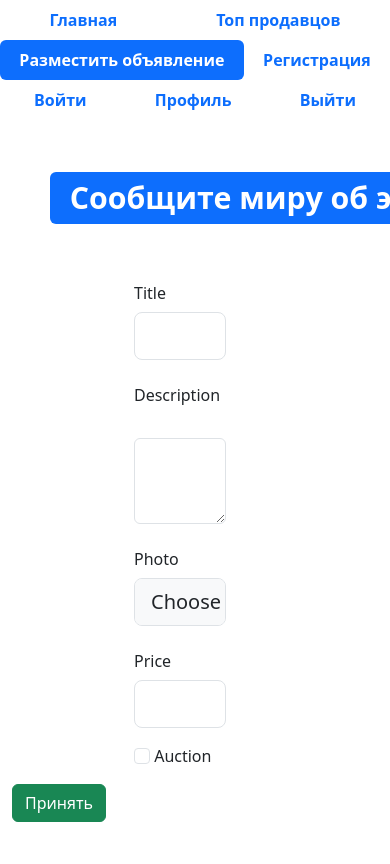
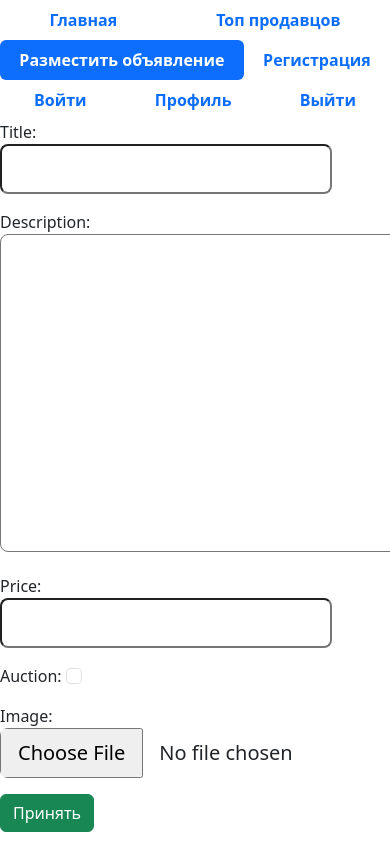
Before and after one commit to aiwobonappetit/module_4_django_stuff, a Django app: page /advertisement-post/ in a window 390 px wide; the page is wider, and only the part inside the window is pictured. Before the commit the page ends 822 px from the top of that part, so only its background shows below. Run offline with Django 4.2, Linux system fonts and the light colour scheme; some libraries are stand-ins or nearby versions.

Commit message:
Занятие 10

```diff
--- /dev/null
+++ b/advertisement/app_advertisement/forms.py
@@ -0,0 +1,23 @@
+from django import forms
+
+class AdvertisementForm(forms.Form):
+    title = forms.CharField(
+        max_length=60,
+        widget=forms.TextInput(attrs={"class" : "form-control-lg"})
+    )
+
+    description = forms.CharField(
+        widget=forms.Textarea(attrs={"class" : "form-control-lg"})
+    )
+
+    price = forms.DecimalField(
+        widget=forms.NumberInput(attrs={"class" : "form-control-lg"})
+    )
+
+    auction = forms.BooleanField(
+        required=False,
+        widget=forms.CheckboxInput(attrs={"class" : "form-check-input"})
+                                 )
+    image = forms.ImageField(
+        widget=forms.FileInput(attrs={"class" : "form-control-lg"})
+    )
--- a/advertisement/app_advertisement/views.py
+++ b/advertisement/app_advertisement/views.py
@@ -1,5 +1,6 @@
-from django.shortcuts import render
+from django.shortcuts import render, redirect, reverse
 from .models import Advertisement
+from .forms import AdvertisementForm
 
 def index(request):
     advertisements = Advertisement.objects.all()
@@ -10,7 +11,18 @@ def top_sellers(request):
     return render(request, "top-sellers.html")
 
 def advertisement_post(request):
-    return render(request, "advertisement-post.html")
+    if request.method == "POST":
+        form = AdvertisementForm(request.POST, request.FILES)
+        if form.is_valid():
+            advertisement = Advertisement(**form.cleaned_data)
+            advertisement.user = request.user
+            advertisement.save()
+            url = reverse("main-page")
+            return redirect(url)
+    else:
+        form = AdvertisementForm()
+    context = {"form" : form}
+    return render(request, "advertisement-post.html", context=context)
 
 def register(request):
     return render(request, "register.html")
--- a/advertisement/templates/advertisement-post.html
+++ b/advertisement/templates/advertisement-post.html
@@ -41,64 +41,23 @@
       </a>
     </li>
   </ul>
-  <div class="row">
-    <div class="col" style="margin: 50px;">
-      <div class="display-2">
-        <span class="badge bg-primary">Сообщите миру об этом в этой форме</span>
-      </div>
-    </div>
-  </div>
-  <div class="container">
-    <form method="post">
-      <div class="row mb-3">
-        <div class="col">
-          <label class="col-sm-4 col-form-label offset-4">Title</label>
-          <div class="col-sm-4 offset-4 w-25">
-            <input type="text" class="form-control form-control-lg">
+    <form method="post" enctype="multipart/form-data">
+      {% csrf_token %}
+      <div class="row mb-3 offset-sm-4">
+        <div class="col-6">
+          {{ form.as_p }}
+        </div>
+
+        <div class="row mb-3 offset-sm-2">
+          <div class="col">
+            <button type="submit" class="btn btn-success">Принять</button>
           </div>
         </div>
       </div>
-      <div class="row mb-3">
-        <div class="col">
-          <label class="col-sm-4 col-form-label offset-4">Description</label>
-          <div class="col-sm-4 offset-4 w-25">
-              <label for="" class="form-label"></label>
-              <textarea class="form-control" name="" id="" rows="3"></textarea>
-          </div>
-        </div>
-      </div>
-      <div class="row mb-3">
-        <div class="col">
-          <label class="col-sm-4 col-form-label offset-4">Photo</label>
-          <div class="col-sm-4 offset-4 w-25">
-            <input type="file" class="form-control form-control-lg">
-          </div>
-        </div>
-      </div>
-      <div class="row mb-3">
-        <div class="col">
-          <label class="col-sm-4 col-form-label offset-4">Price</label>
-          <div class="col-sm-4 offset-4 w-25">
-            <input type="text" class="form-control form-control-lg">
-          </div>
-        </div>
-      </div>
-      <div class="row mb-3">
-        <div class="col">
-          <div class="offset-4 w-25">
-            <input type="checkbox" class="form-check-input">
-            <label class="form-check-label">Auction</label>
-          </div>
-        </div>
-      </div>
-      <div class="row mb-3 offset-sm-5">
-        <div class="col">
-          <button type="submit" class="btn btn-success">Принять</button>
-        </div>
-      </div>
     </form>
-  </div>
+{% block scripts %}
   <script src="{% static 'js/bootstrap.bundle.min.js' %}"></script>
+{% endblock %}
 {% endblock %}
 </body>
 </html>
```
Also changed, not shown: advertisement/db.sqlite3, advertisement/media/advertisements/output-onlinepngtools.png (added), advertisement/media/advertisements/output-onlinepngtools_5qgyCkN.png (added), advertisement/media/advertisements/photo_2023-06-09_04-13-14.jpg (added), advertisement/media/advertisements/photo_2023-06-30_23-59-34.jpg (added).
